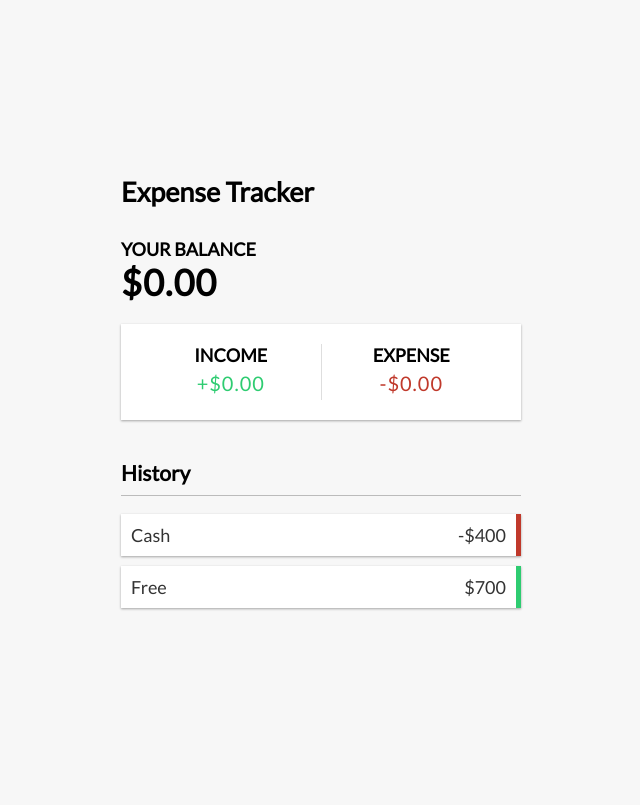
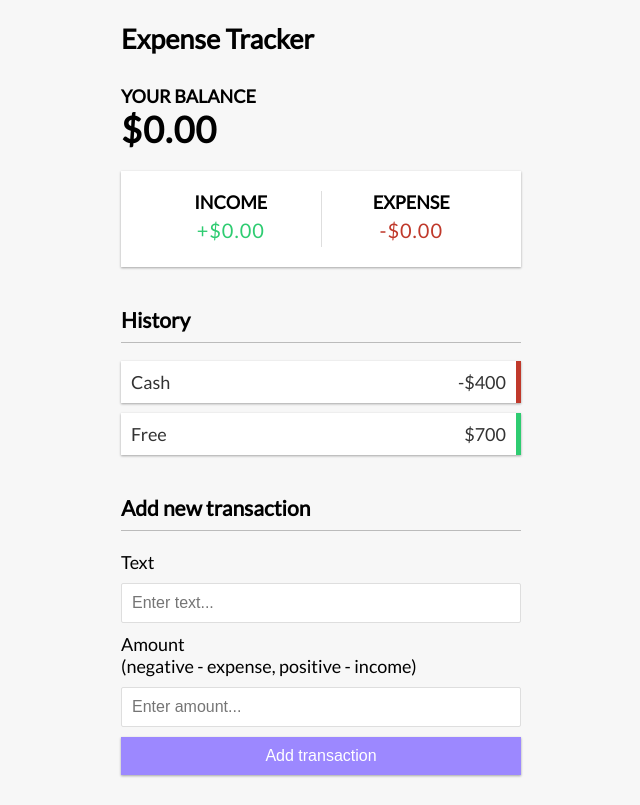
Before and after one commit to ahmadalnaib/Vue-3-Composition-API, a Vue app: page / in a window 1280 px wide. Shown: the whole page, without its empty margins (319-959 px from the left). Built offline with nearby package versions, Linux system fonts and the light colour scheme.

Commit message:
add tran

```diff
--- a/src/App.vue
+++ b/src/App.vue
@@ -4,6 +4,7 @@
   <Balance />
   <IncomeExpense />
   <TransactionList />
+  <AddTransaction />
 
  </div>
 </template>
@@ -15,6 +16,7 @@
 import Balance from './components/Balance.vue'
 import IncomeExpense from './components/IncomeExpense.vue'
 import TransactionList from './components/TransactionList.vue';
+import AddTransaction from './components/AddTransaction.vue'
 
 
 </script>
--- a/src/components/AddTransaction.vue
+++ b/src/components/AddTransaction.vue
@@ -0,0 +1,17 @@
+<template>
+     <h3>Add new transaction</h3>
+      <form id="form">
+        <div class="form-control">
+          <label for="text">Text</label>
+          <input type="text" id="text" placeholder="Enter text..." />
+        </div>
+        <div class="form-control">
+          <label for="amount"
+            >Amount <br />
+            (negative - expense, positive - income)</label
+          >
+          <input type="number" id="amount" placeholder="Enter amount..." />
+        </div>
+        <button class="btn">Add transaction</button>
+      </form>
+</template>
```
